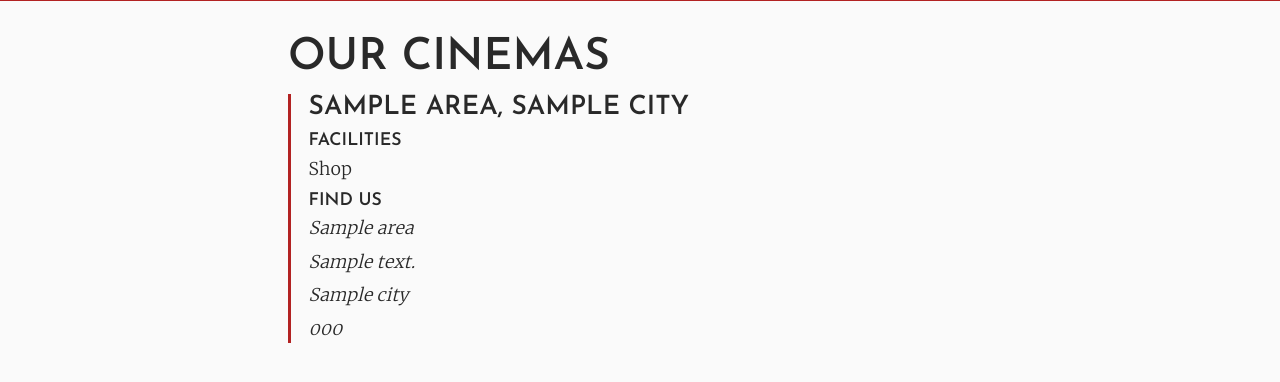
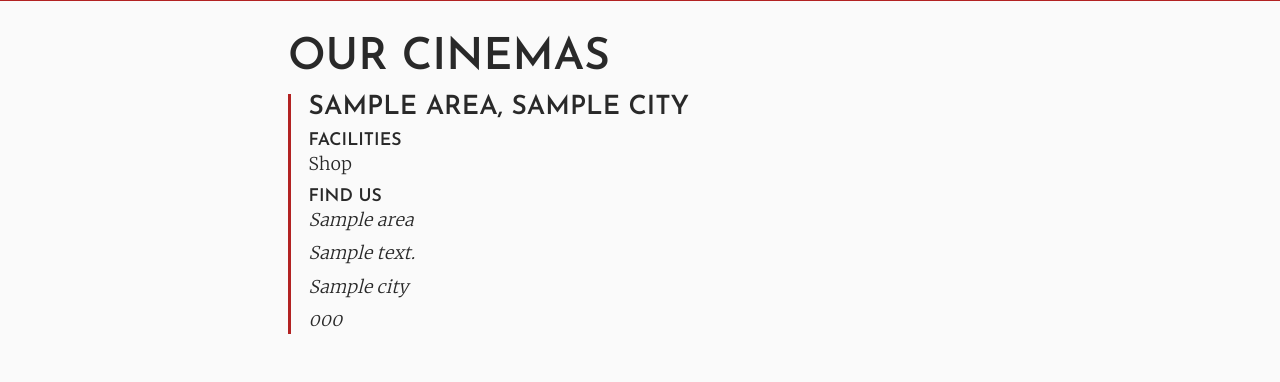
Before and after one commit to joshsj/cnmr, a PHP site: template templates/cinemas.twig in a window 1280 px wide. Shown: the part 81-463 px from the top of the page. Run offline with PHP 8.4, Linux system fonts and the light colour scheme; the template is opened without the code that fills it: most values are stand-ins (such as "Sample title", 1, 10 or a date in 2020); some libraries are stand-ins or nearby versions.

Commit message:
Clean b styling

```diff
--- a/public/styles/main.css
+++ b/public/styles/main.css
@@ -46,8 +46,6 @@ h1 {
 
 b {
   /* used for inline headers */
-  display: inline-block;
-  font-size: 1em;
   margin-right: 0.5em;
 }
 
```
